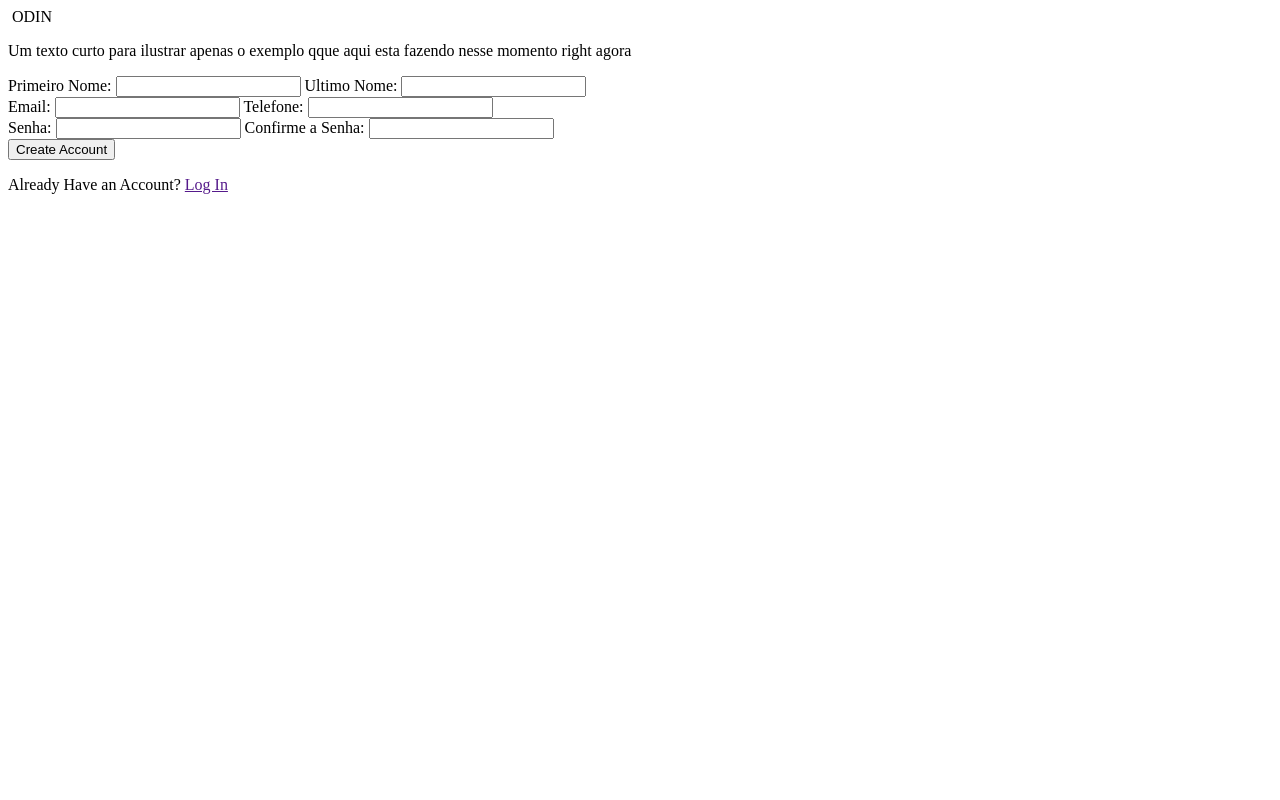
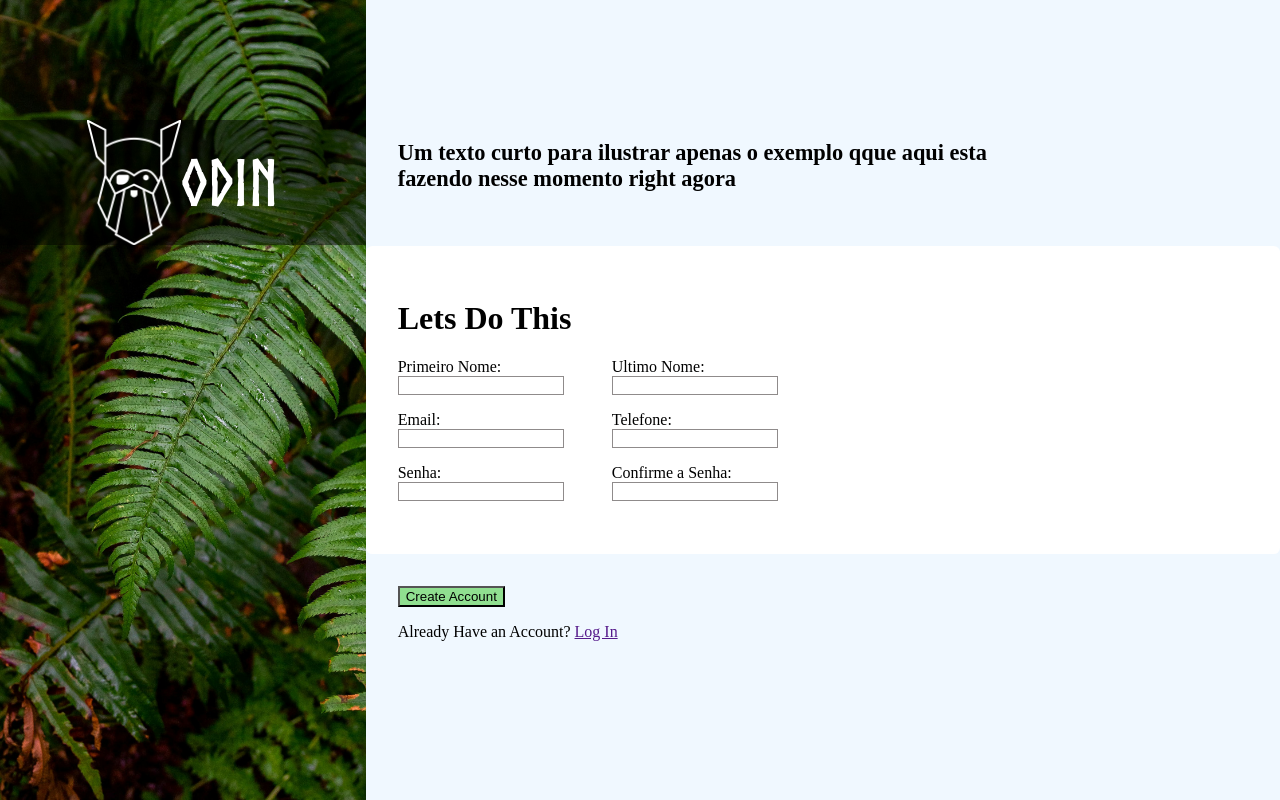
Before and after one commit to ArmandooSampaio/Form-Project, a plain HTML site: page index.html in a window 1280 px wide. Drawn offline with Linux system fonts and the light colour scheme.

Commit message:
prototipo completo

```diff
--- a/index.html
+++ b/index.html
@@ -4,46 +4,56 @@
     <meta charset="UTF-8">
     <meta name="viewport" content="width=device-width, initial-scale=1.0">
     <title>Form</title>
+    <link rel="stylesheet" href="style.css">
 </head>
 
 <body>
-     <div class="left-container">
-        <div class="logo container">
-            <img src="files/odin-lined.png" alt="">
+    <div class="container">
+        <div class="left-hero">
+            <div class="left-content">
+                <img src="files/odin-lined.png" alt="Odin-Logo">
                 <span>ODIN</span>
             </div>
         </div>
 
-    <div class="right-container">
+        <div class="right-hero">
             <div class="text">
                 <p>Um texto curto para ilustrar apenas
                     o exemplo qque aqui esta
                     fazendo nesse momento right agora</p>
             </div>
-
             <form action="#">
-            <div class="content">
-                <div class="row-1">
+                <h1>Lets Do This</h1>
+                <div class="form-content">
+                    <div class="row">
+                        <div class="input-group">
                             <label for="first_name">Primeiro Nome:</label>
                             <input type="text" name="first_name" id="first_name">
-
+                        </div>
+                        <div class="input-group">
                             <label for="last_name">Ultimo Nome: </label>
                             <input type="text" name="last_name" id="last_name">
                         </div>
-                <div class="row-2">
+                    </div>
+                    <div class="row">
+                        <div class="input-group">
                             <label for="email">Email:</label>
                             <input type="email" name="user_mail" id="email">
-
+                        </div>
+                        <div class="input-group">
                             <label for="phone">Telefone: </label>
                             <input type="tel" name="user_phone" id="phone">
                         </div>
-
-                <div class="row-3">
+                    </div>
+                    <div class="row">
+                        <div class="input-group">
                             <label for="password">Senha: </label>
                             <input type="password" name="user_password" id="password">
-
+                        </div>
+                        <div class="input-group">
                             <label for="confirm-password">Confirme a Senha: </label>
                             <input type="password" id="confirm-password">
+                        </div>
                     </div>
                 </div>
             </form>
@@ -52,7 +62,7 @@
                 <button>Create Account</button>
                 <p>Already Have an Account? <a href="">Log In</a></p>
             </div>
-
+        </div>
      </div>
 
 </body>
--- a/style.css
+++ b/style.css
@@ -0,0 +1,116 @@
+@font-face {
+    font-family: custom-font;
+    src: url(files/Norse-Bold.otf);
+}
+
+body {
+    margin: 0;
+    padding: 0;
+    height: 100vh;
+    width: 100%;
+    overflow: hidden;
+}
+
+.container {
+    display: flex;
+    height: 100vh; /* Alterado para 100vh, ajuste conforme necessário */
+}
+
+.left-hero {
+    background: url(files/halie-west-25xggax4bSA-unsplash.jpg);
+    background-size: cover;
+    flex-basis: 40%;
+    min-width: 150px;
+    overflow: hidden;
+}
+
+.left-content {
+    position: relative;
+    top: 120px;
+    display: flex;
+    align-items: center;
+    justify-content: center;
+    background-color: rgba(0, 0, 0, 0.5);
+    height: 125px;
+    width: 100%; /* Adicionado para ocupar a largura total */
+}
+
+.left-content img {
+    height: 100%;
+    width: auto;
+    max-width: 100%; /* Garante que a imagem não ultrapasse a largura do contêiner */
+}
+
+.left-content span{
+    font: 4rem custom-font;
+    color: white;
+}
+
+.right-hero{
+    background-color: aliceblue;
+    display: flex;
+    flex-direction: column;
+    height: 100vh;
+    width: 100%;
+
+}
+
+.text{
+    padding: 2rem;
+    flex-basis: 30%;
+    display: flex;
+    align-items: flex-end;
+}
+
+.text p{
+    width: 70%;
+    font-weight: bold;
+    font-size: 1.4rem;
+}
+
+/*fomr*/
+
+form{
+    padding: 2rem;
+    background-color: white;
+    border-radius: 0.4rem;
+    flex-basis: 40%;
+}
+
+.form-content {
+    display: flex;
+    flex-direction: column;
+    gap: 1rem;
+}
+
+.row{
+    display: flex;
+}
+
+.input-group{
+    display: flex;
+    flex-direction: column;
+    padding-right: 3rem;
+}
+
+label{
+    font: sans-serif;
+}
+
+input{
+    width: 10rem;
+    border: 1px solid rgb(143, 139, 139);
+}
+
+
+/*sing-in / login part */
+
+
+.login{
+    flex-basis: 30%;
+    padding: 2rem;
+}
+
+button{
+    background-color: rgb(144, 223, 144);
+}
```
Also changed, not shown: files/odin-lined.png (added). Lines whose indentation alone changed are shown as unchanged.
